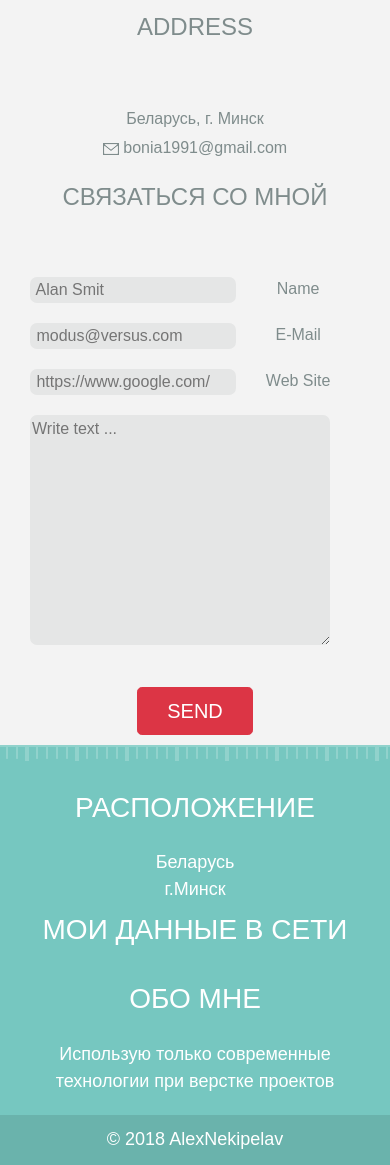
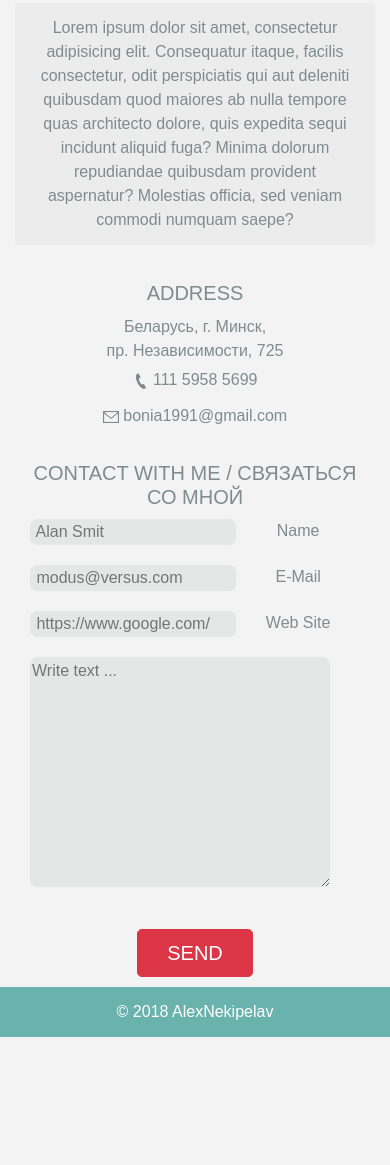
Before and after one commit to nekipelavalex/nekipelavalex.github.io, a plain HTML site: page contacts.html in a window 390 px wide. Shown: the part 664-1829 px from the top of the page. After the commit the page ends 1701 px from the top, so only its background shows below. Drawn offline with nearby package versions, Linux system fonts and the light colour scheme.

Commit message:
Revert "finish footer"

```diff
--- a/contacts.html
+++ b/contacts.html
@@ -67,10 +67,20 @@
                 <iframe class="maps-google" src="https://www.google.com/maps/embed?pb=!1m14!1m12!1m3!1d75221.89863033926!2d27.560333766802593!3d53.90181441252044!2m3!1f0!2f0!3f0!3m2!1i1024!2i768!4f13.1!5e0!3m2!1sru!2sby!4v1547415040389"
                     allowfullscreen></iframe>
             </div>
+            <div class="row">
+                <div class="col">
+                    <div class="alert text_cont" role="alert">
+                        Lorem ipsum dolor sit amet, consectetur adipisicing elit. Consequatur itaque, facilis
+                        consectetur, odit perspiciatis qui aut deleniti quibusdam quod maiores ab nulla tempore quas
+                        architecto dolore, quis expedita sequi incidunt aliquid fuga? Minima dolorum repudiandae
+                        quibusdam provident aspernatur? Molestias officia, sed veniam commodi numquam saepe?
+                    </div>
+                </div>
+            </div>
             <div id="addressUs"></div>
             <div class="row contacts-merg">
                 <div class="col-md-8">
-                    <h4>СВЯЗАТЬСЯ СО МНОЙ</h4>
+                    <h5>CONTACT WITH ME / СВЯЗАТЬСЯ СО МНОЙ</h5>
                     <form id="data" action="http://temp-eti.tmweb.ru/taxi/mail.php" method="GET">
                         <div>
                             <input class="input-cont" id="inputName" type="text" name="Name" required maxlength="54"
@@ -98,9 +108,11 @@
                 </div>
                 <div class="col-md-3 offset-md-1">
                     <footer>
-                        <h4>ADDRESS</h4>
+                        <h5>ADDRESS</h5>
                         <address>
-                            Беларусь, г. Минск
+                            Беларусь, г. Минск, <br> пр. Независимости, 725
+                            <br>
+                            <img class="address-img" src="images/icons/phone-1-16.png" alt="phone"> 111 5958 5699
                             <br>
                             <img class="address-img" src="images/icons/email-4-16.png" alt="email"> bonia1991@gmail.com
                         </address>
@@ -132,9 +144,7 @@
                 </div>
                 <div class="col-6 col-md-4 ">
                     <h3>ОБО МНЕ</h3>
-                    <div>
-                        Использую только современные технологии при верстке проектов
-                    </div>
+
                 </div>
             </div>
         </div>
--- a/css/style.css
+++ b/css/style.css
@@ -198,12 +198,16 @@ section{
     border: 0;
 }
 
+.text_cont {
+    background-color: #ececec;
+}
+
 .contacts-merg{
     margin-top: 60px;
     margin-bottom: 240px;
 }
 
-.contacts-merg h4{
+.contacts-merg h5{
     margin-bottom: 65px;
 }
 
@@ -240,7 +244,7 @@ section{
 footer.footer-bttm{
     flex: 0 0 auto;
     width: 100%;
-    height: 240px;
+    height: 250px;
     background-color: #76c7c0;
     display: flex;
     flex-direction: column;
@@ -257,7 +261,7 @@ footer.footer-bttm > .header-path-bottom{
 }
 
 .footer-flex > div > div > h3{
-    margin: 10px 0 25px 0;
+    margin: 10px 0 35px 0;
 }
 
 .footer_copyright{
@@ -276,11 +280,10 @@ footer.footer-bttm > .header-path-bottom{
 .footer-bttm, .copyright > a ,
 .linkmes > img, .footer_copyright{
     color: #fff;
-    font-size: 18px;
 }
 
 .footer-info{
-    margin: 20px 0;
+    margin: 30px 0;
     text-align: center;
 }
 
@@ -313,7 +316,8 @@ footer.footer-bttm > .header-path-bottom{
 }
 
 @media screen and (max-width: 991px) {
-    nav > ul.nav{
+    nav > ul.nav, .header-path-bottom,
+    .container.footer-flex{
         display: none;
     }
 
@@ -327,6 +331,7 @@ footer.footer-bttm > .header-path-bottom{
         flex-direction: column;
     }
 
+
     .menuBurger{
         display: block;
         padding: 5px 5px 0 0;
@@ -337,24 +342,12 @@ footer.footer-bttm > .header-path-bottom{
         display: none;
     }
 
+    footer.footer-bttm{
+        height: 0;
+    }
     .contacts-merg{
         margin: 60px 0;
     }
-
-    footer.footer-bttm{
-        height: 420px;
-    }
-
-    div.row.footer-info{
-    display: flex;
-    flex-direction: column;
-    align-items: center;
-    }
-
-    div.row.footer-info >  .col-6{
-max-width: 100%;
-    }
-
     #go-top{
         display: none !important;
     }
@@ -364,34 +357,24 @@ max-width: 100%;
     .contacts-merg, .contacts-merg h5{
         margin: 20px 0;
     }
-
     .row.contacts-merg{
         flex-wrap: wrap-reverse;
     }
-
     .container{
         text-align: center;
     }
-
     #data{
         display: flex;
         flex-direction: column;
     }
-
     #data > div{
         width: 100%;
     }
-
     .input-cont{
         float: left;
     }
-
     .btn_send{
         display: inline;
-    }
-
-    footer.footer-bttm{
-        height: 450px;
     }
 }
 
@@ -399,24 +382,16 @@ max-width: 100%;
     .contacts-merg, .contacts-merg h5{
         margin: 10px 0;
     }
-
     .linkmes{
         display: none;
     }
-
     .footer_copyright > .container{
         justify-content: center;
     }
-
     .btn_send{
         width: 35%;
     }
-
     .error-body{
         padding-top: 23%;
     }
-
-    footer.footer-bttm{
-        height: 420px;
-    }
 }
```
Also changed, not shown: err404.html (+8 -0 lines), index.html (+1 -3 lines), portfolio.html (+1 -3 lines).
